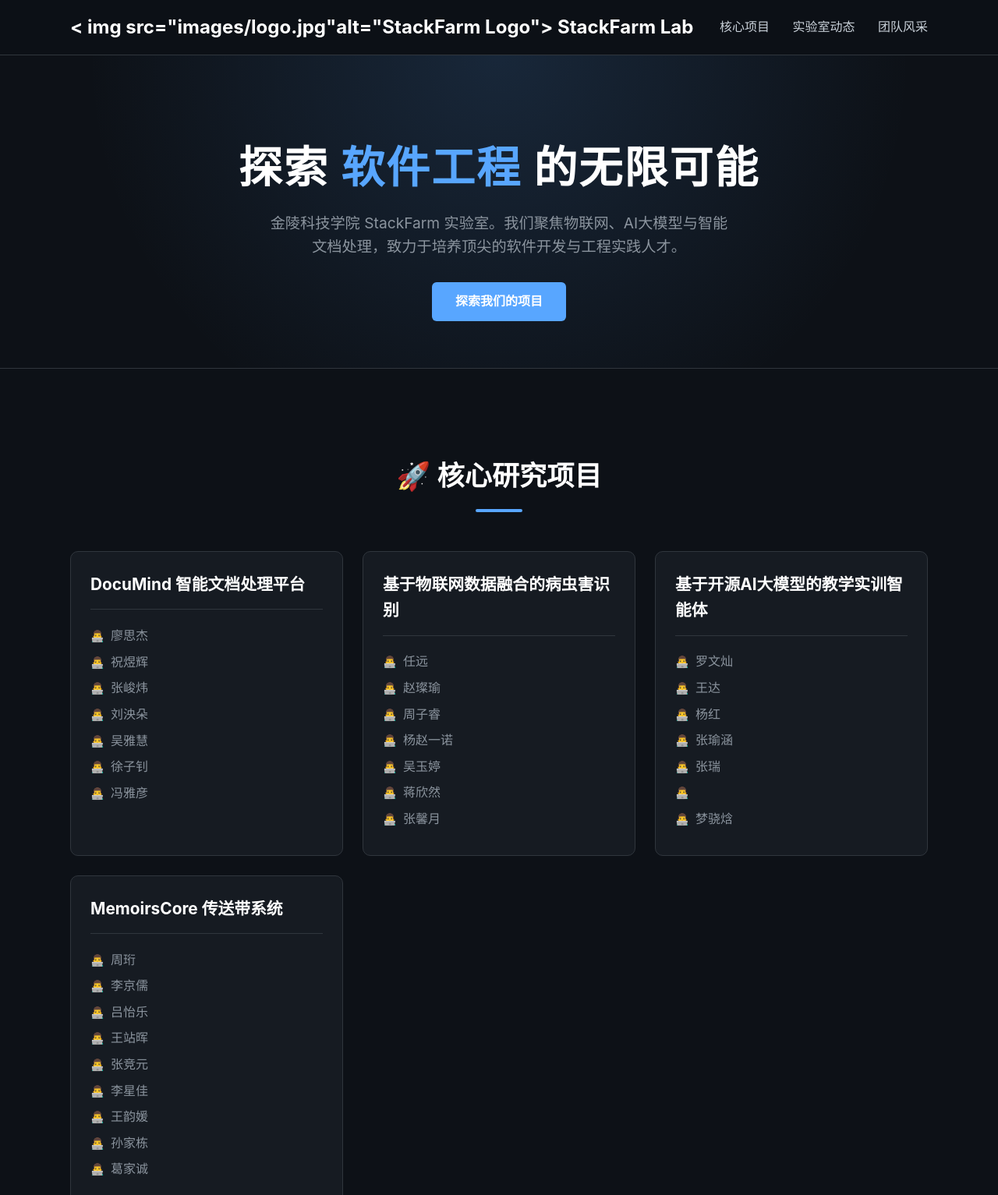
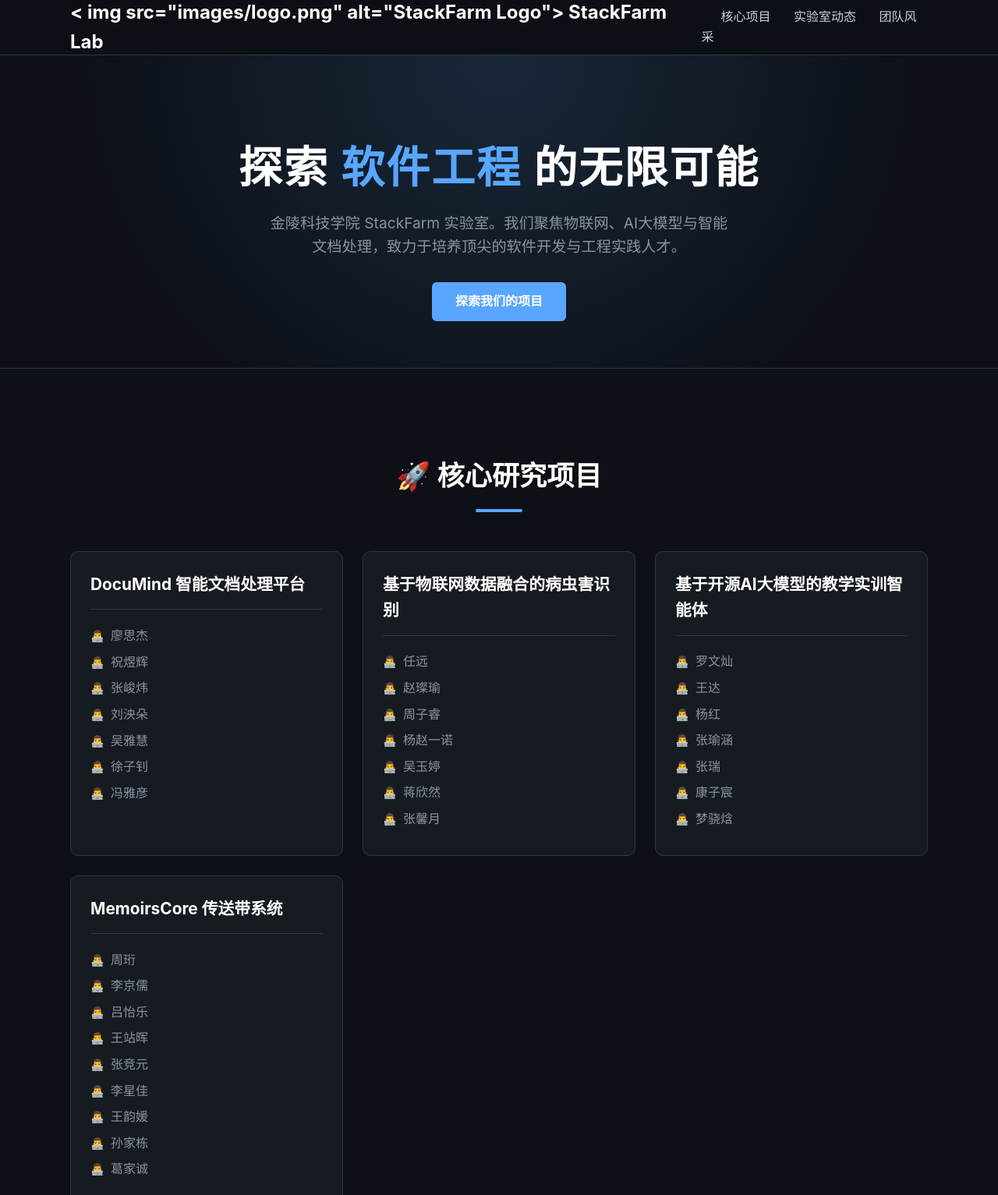
Before and after one commit to wangyunyuan0724/wangyunyuan0724.github.io, a plain HTML site: page index.html in a window 1280 px wide. Shown: the top 1533 px of the page at 78% size. Drawn offline with Linux system fonts and the light colour scheme.

Commit message:
Update index.html

```diff
--- a/index.html
+++ b/index.html
@@ -64,7 +64,7 @@
         <div class="container nav-wrap">
             <div class="logo">
                 <!-- 这里引用了你的徽章图片 -->
-                < img src="images/logo.jpg"alt="StackFarm Logo">
+                < img src="images/logo.png" alt="StackFarm Logo">
                 StackFarm Lab
             </div>
             <nav>
@@ -102,7 +102,7 @@
                 <div class="card">
                     <h3>基于开源AI大模型的教学实训智能体</h3>
                     <ul>
-                        <li>罗文灿</li><li>王达</li><li>杨红</li><li>张瑜涵</li><li>张瑞</li><li><li>梦骁焓</li>
+                        <li>罗文灿</li><li>王达</li><li>杨红</li><li>张瑜涵</li><li>张瑞</li><li>康子宸</li><li>梦骁焓</li>
                     </ul>
                 </div>
                 <div class="card">
```
